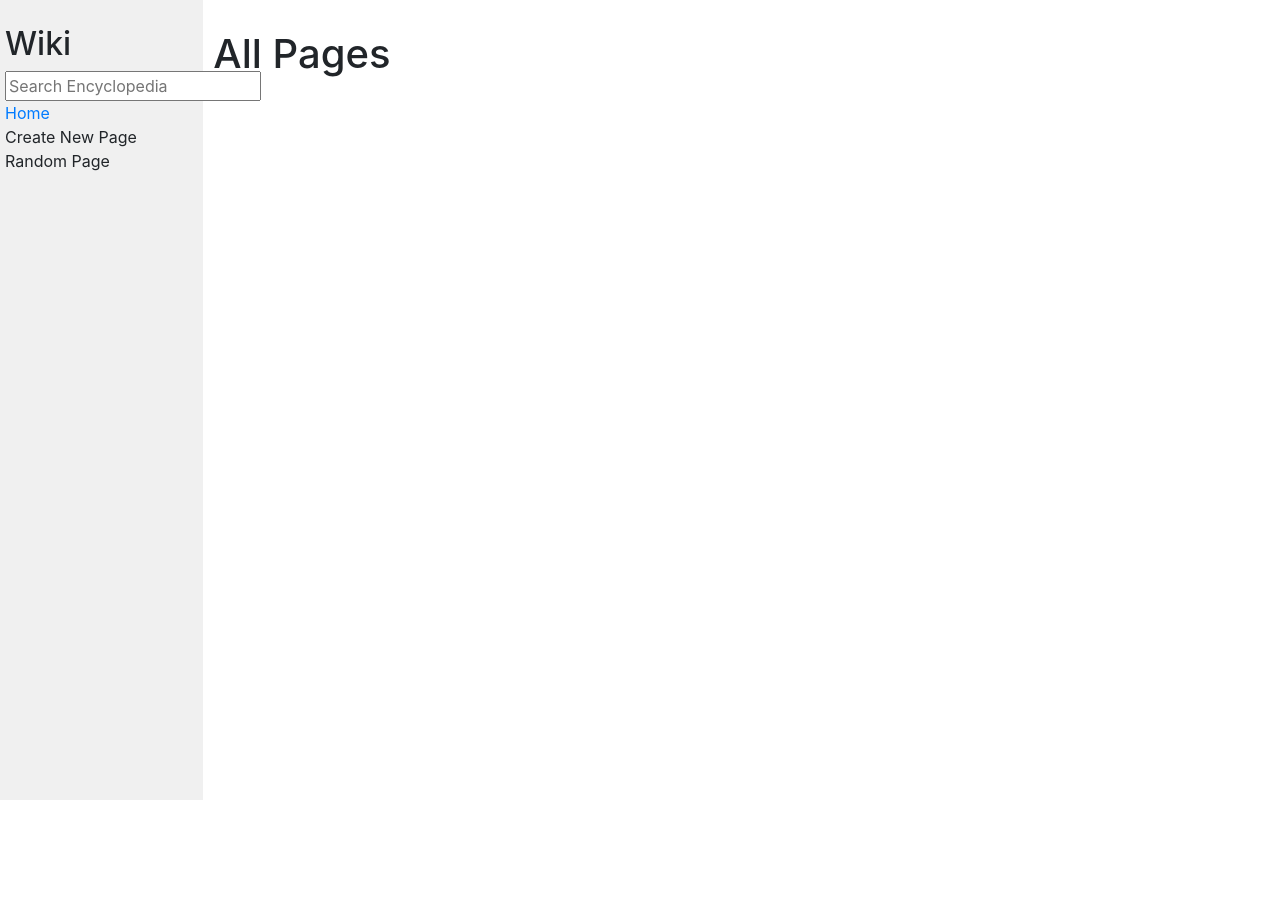
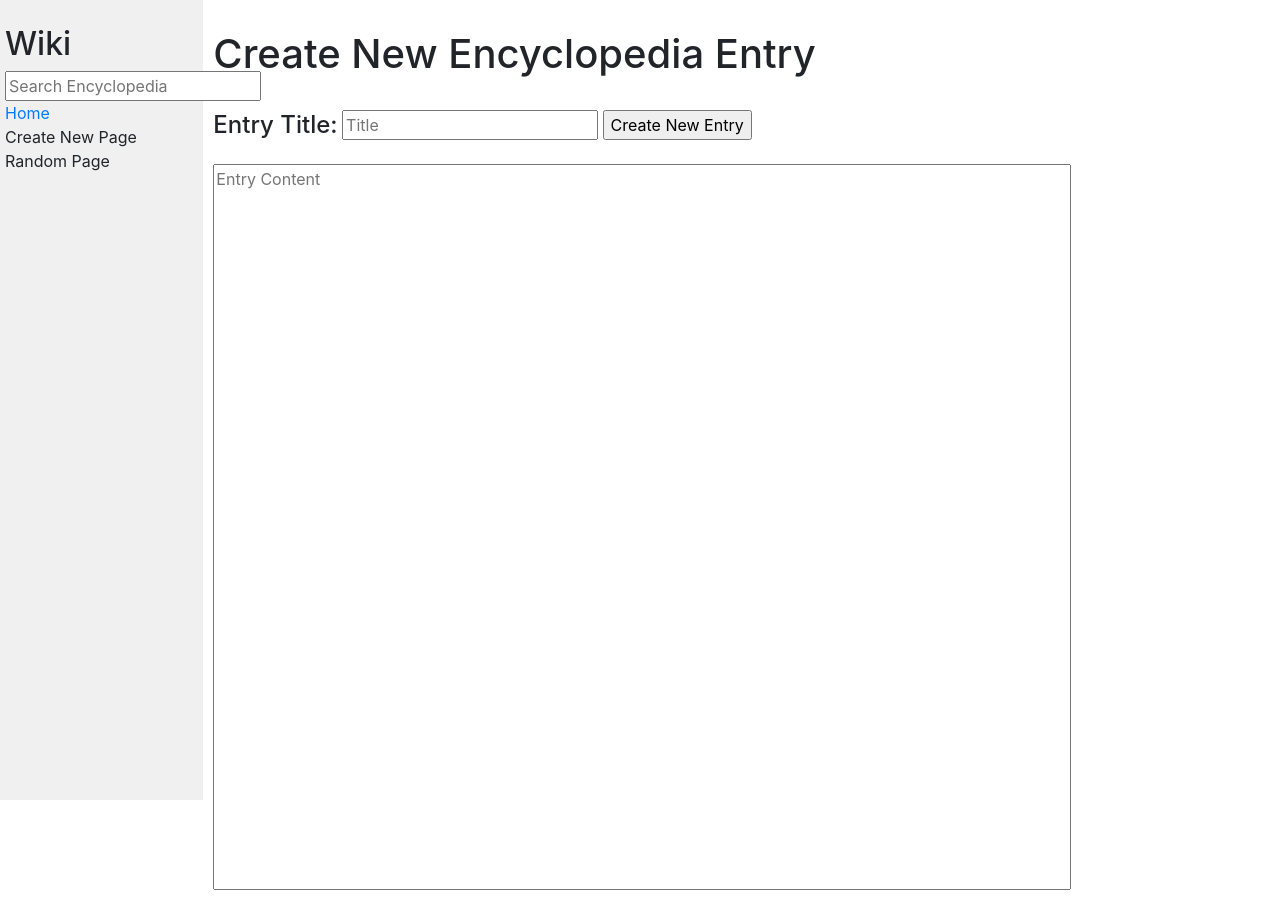
Before and after one commit to MNadhum/CS50-WEB, a Django app: template project1/encyclopedia/templates/encyclopedia/create.html in a window 1280 px wide. Before the commit the page ends 800 px from the top, so only its background shows below. Run offline with Django 3.2, Linux system fonts and the light colour scheme; the template is opened without the code that fills it, so the values that code supplies are empty; some libraries are stand-ins or nearby versions.

Commit message:
Fixed wrong code upload

```diff
--- a/project1/encyclopedia/templates/encyclopedia/create.html
+++ b/project1/encyclopedia/templates/encyclopedia/create.html
@@ -1,16 +1,31 @@
 {% extends "encyclopedia/layout.html" %}
 
 {% block title %}
-    Encyclopedia
+    Create New Page
 {% endblock %}
 
 {% block body %}
-    <h1>All Pages</h1>
-
-    <ul>
-        {% for entry in entries %}
-            <li> <a href="{% url 'encyclopedia:page' entry %}">{{ entry }}</a> </li>
-        {% endfor %}
-    </ul>
+    {% if messages %}
+                {% for message in messages %}
+                <div class="main col-lg-10 col-md-9">
+                    <div class="alert alert-danger" role="alert">
+                        {{ message }}
+                    </div>
+                </div>
+                {% endfor %}
+    {% endif %}
+    <h1>Create New Encyclopedia Entry</h1>
+    <br>
+    <form id="create">
+        <div>
+            <h4 style="display: inline; vertical-align: middle;">Entry Title:</h4>
+            <input style="vertical-align: middle;" type="text" name="title" placeholder="Title">
+            <input style="vertical-align: middle;" type="submit" value="Create New Entry">
+        </div>
+        <br>
+        <div>
+            <textarea name="content" form="create" style="resize: none; height: auto;" placeholder="Entry Content" rows="30"></textarea>
+        </div>
+    </form>
 
 {% endblock %}
```
